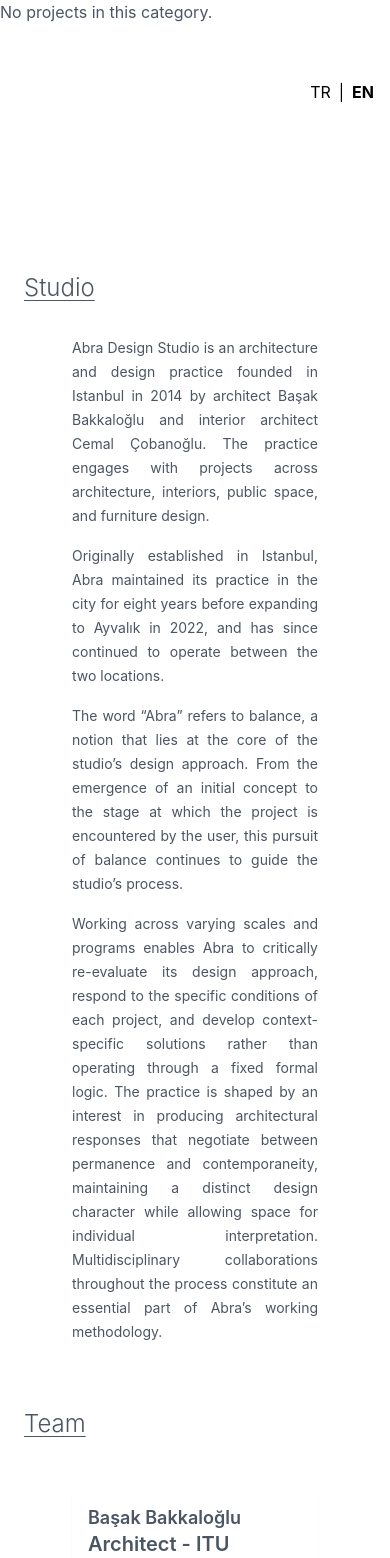
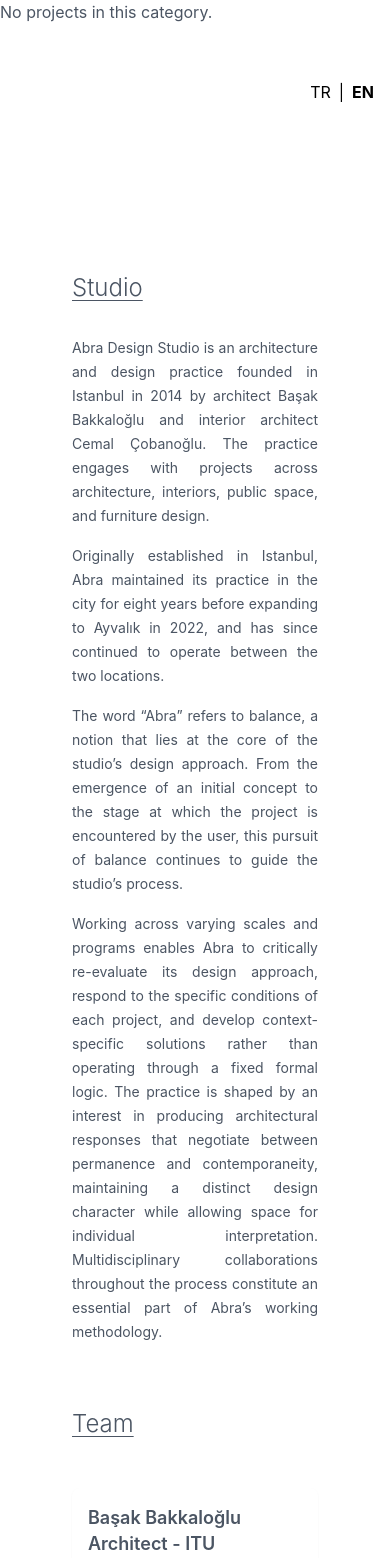
Before and after one commit to keremakagunduz/abradesignstudiocom, a React (Create React App) app in the folder abraapp/: page / in a window 390 px wide. Shown: the top 1558 px of the page. Built offline with nearby package versions, Linux system fonts and the light colour scheme; no server answers.

Commit message:
team and studio

```diff
--- a/abraapp/src/pages/Home.jsx
+++ b/abraapp/src/pages/Home.jsx
@@ -120,15 +120,27 @@ const cemal_cv = userLocale.startsWith('tr') ? (
 
 
 const basak_title = userLocale.startsWith('tr') ? (
-<p className="text-xl font-semibold text-gray-600 leading-6">Mimar - İTÜ<br></br>co-Founder</p>
+<p className="text-lg font-semibold text-gray-600 leading-6">Mimar - İTÜ<br></br>co-Founder</p>
 ) : (
-<p className="text-xl font-semibold text-gray-600 leading-6">Architect - ITU<br></br>co-Founder</p>
+<p className="text-lg font-semibold text-gray-600 leading-6">Architect - ITU<br></br>co-Founder</p>
 );
 
 const cemal_title = userLocale.startsWith('tr') ? (
-<p className="text-xl font-semibold text-gray-600 leading-6">Y. İç Mimar - İTÜ<br></br>co-Founder</p>
+<p className="text-lg font-semibold text-gray-600 leading-6">Y. İç Mimar - İTÜ<br></br>co-Founder</p>
 ) : (
-<p className="text-xl font-semibold text-gray-600 leading-6">M.Sc. Interior Architect - ITU<br></br>co-Founder</p>
+<p className="text-lg font-semibold text-gray-600 leading-6">M.Sc. Interior Architect - ITU<br></br>co-Founder</p>
+);
+
+const team_text = userLocale.startsWith('tr') ? (
+"Ekip"
+) : (
+"Team"
+);
+
+const studio_text = userLocale.startsWith('tr') ? (
+"Stüdyo"
+) : (
+"Studio"
 );
 
   return (
@@ -156,11 +168,11 @@ const cemal_title = userLocale.startsWith('tr') ? (
   </button>
   <div className="block px-6 py-12 pt-24 sm:pt-12 px-4 sm:px-6 md:px-12 lg:px-48 place-self-center">
 
-<h2 className="text-2xl sm:text-3xl font-light text-gray-600 mb-8 sm:mb-12 mt-16 sm:mt-24 underline underline-offset-4 decoration-1 w-fit">Studio</h2>
+<h2 className="text-2xl sm:text-3xl pl-12 sm:pl-0 font-light text-gray-600 mb-8 sm:mb-12 mt-16 sm:mt-24 underline underline-offset-4 decoration-1 w-fit">{studio_text}</h2>
     {about_text}
 
 
-<h2 className="text-2xl sm:text-3xl font-light text-gray-600 mb-8 sm:mb-12 mt-16 sm:mt-24 underline underline-offset-4 decoration-1 w-fit">Team</h2>
+<h2 className="text-2xl sm:text-3xl pl-12 sm:pl-0 font-light text-gray-600 mb-8 sm:mb-12 mt-16 sm:mt-24 underline underline-offset-4 decoration-1 w-fit">{team_text}</h2>
 <div className="flex flex-col lg:grid lg:grid-cols-2 justify-center mt-12 gap-8 lg:gap-12 w-full max-w-4xl mx-auto px-12">
     <div className="flex flex-col bg-white p-4 sm:p-6 rounded-lg shadow-sm">
         <div>
```
